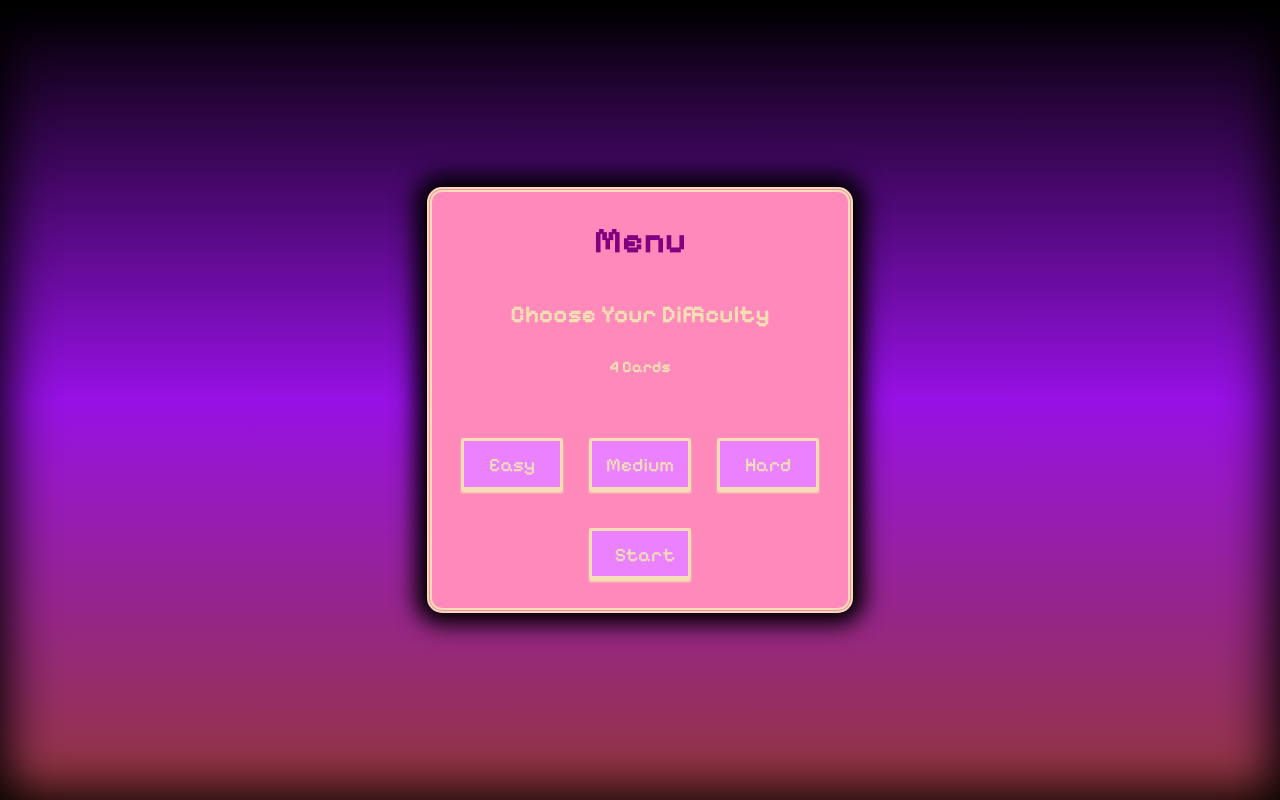
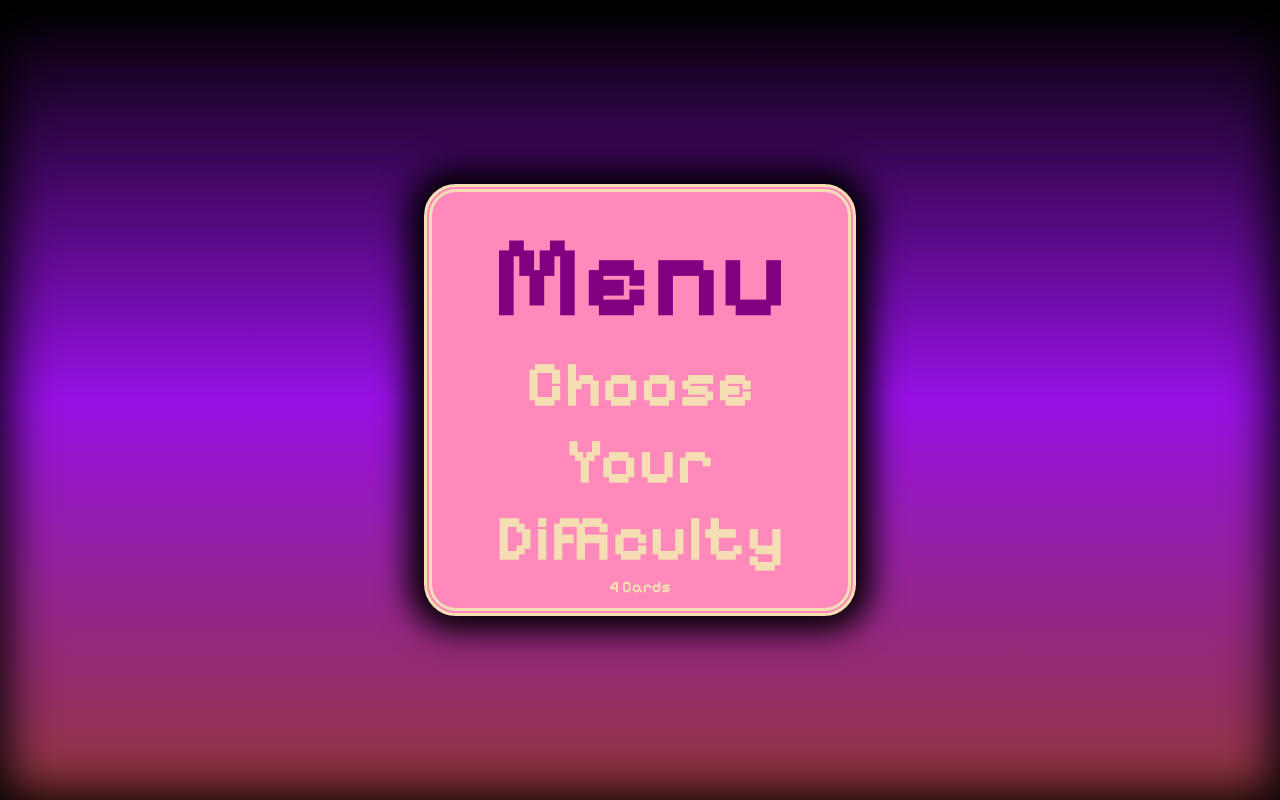
Before and after one commit to aamcn/memory-game, a React (Vite) app: page /memory-game/game-page in a window 1280 px wide. Shown: the top 800 px of the page. Built offline with nearby package versions, Linux system fonts and the light colour scheme.

Commit message:
Style: refactor GameMenu, GameDisplay and GameOverPopUp to use variable arguments in CSS file.

```diff
--- a/src/App.css
+++ b/src/App.css
@@ -1,4 +1,12 @@
+p, a{
+  margin:0em;
+  padding:0em;
+}
 
+h1, h2, h3, h4, h5, h6{
+  margin:0em;
+  padding:0em;
+}
 
 body {
   display: grid;
--- a/src/components/gamePageComponents/gameDisplay/gameDisplay.module.css
+++ b/src/components/gamePageComponents/gameDisplay/gameDisplay.module.css
@@ -1,6 +1,6 @@
 .gameDisplay {
   display: grid;
-  height: 100vh;
+  height: 100dvh;
   grid-template-rows: 1fr 0.1fr 11fr;
   background:linear-gradient(0deg, rgb(148, 56, 56), rgb(151, 17, 228), rgb(0, 0, 0));
   background-color: rgb(235, 58, 117);
--- a/src/components/gamePageComponents/gameMenu/gameMenu.module.css
+++ b/src/components/gamePageComponents/gameMenu/gameMenu.module.css
@@ -1,24 +1,20 @@
-p,
-h2 {
-  margin: 0em;
-  padding: 0em;
-}
 
 .gameMenuContainer {
-  background-color: #ff89ba;
   position: absolute;
-  justify-self: center;
-  align-self: center;
+  width: 70dvw;
   z-index: 3;
   display: grid;
   grid-template-rows: 1fr 4fr 1fr;
+  justify-self: center;
+  align-self: center;
+  background-color: #ff89ba;
   border:wheat;
   border-style: double;
-  border-width: 5px;
-  border-radius: 15px;
+  border-width: 0.5em;
+  border-radius: 2em;
   padding: 1em;
+  box-shadow:  0px 0px 2em 1em rgb(0, 0, 0);
   animation: menuAppear 1s;
-  box-shadow:  0px 0px 22px 12px rgb(0, 0, 0);
 }
 
 .titleContainer {
@@ -26,7 +22,7 @@ h2 {
   justify-content: center;
   align-items: center;
   grid-row: 1;
-  font-size: x-large;
+  font-size: 6vw;
   color: purple;
 }
 
@@ -47,7 +43,7 @@ h2 {
 
 .difficultyTitle {
   display: flex;
-  font-size: x-large;
+  font-size: 5vw;
   justify-content: center;
   align-items: center;
 }
@@ -58,12 +54,13 @@ button {
   background-color: rgb(234, 130, 255);
   animation: buttonFade 2s;
   border:solid;
-  box-shadow: 0px 3px 2px 0px;
+  border-radius:1em;
+  box-shadow: 0px 0.1em 0.1em 0px;
 }
 
 button:active {
   transform: translateY(4px);
-  box-shadow:inset 1px 1px 5px 1px black;
+  box-shadow:inset 0em 0em 0.3em 0.1em black;
 }
 
 button:hover {
@@ -71,7 +68,7 @@ button:hover {
 }
 
 .optionButton {
-  padding: 0em 0.5em 0em 0.5em;
+  padding: 0.5em 0.5em 0.5em 0.5em;
 }
 
 @keyframes menuAppear {
@@ -90,13 +87,12 @@ button:hover {
     scale: 0;
   }
   50% {
-    scale: 1.2;
+    scale: 1.1;
   }
   100% {
     scale: 1;
   }
 }
-
 
 @media screen and (min-width:1200px) {
   .gameMenuContainer {
@@ -110,7 +106,7 @@ button:hover {
     width:8vw;
     height:4vw;
     border:solid;
-    box-shadow: 0px 3px 2px 0px;
+    box-shadow: 0px 0.1em 0.1em 0px;
     font-size: 1.5vw;
   }
 }
--- a/src/components/gamePageComponents/gameOverPopUp/gameLostWindow.module.css
+++ b/src/components/gamePageComponents/gameOverPopUp/gameLostWindow.module.css
@@ -1,24 +1,27 @@
 .lostGameWindow {
-  background-color: rgb(201, 230, 255);
   position: absolute;
-  justify-self: center;
-  align-self: center;
+  width: 70dvw;
   z-index: 3;
   display: grid;
   grid-template-rows: 1fr 1fr 1fr;
+  justify-self: center;
+  align-self: center;
+  background-color: rgb(201, 230, 255);
+  z-index: 3;
   border: double;
-  border-width: 10px;
-  border-radius: 15px;
+  border-width: 0.5em;
+  border-radius: 2em;
   padding: 1em;
   animation: menuAppear 1s;
-  box-shadow: 1px 5px 5px 1px;
+  box-shadow:  0px 0px 2em 1em rgb(0, 0, 0);
 }
 
 .gameOverTitle {
-  font-size: x-large;
+  font-size: 6vw;
 }
 
 .gameOverText {
+  font-size: 4vw;
 }
 
 @keyframes menuAppear {
```
